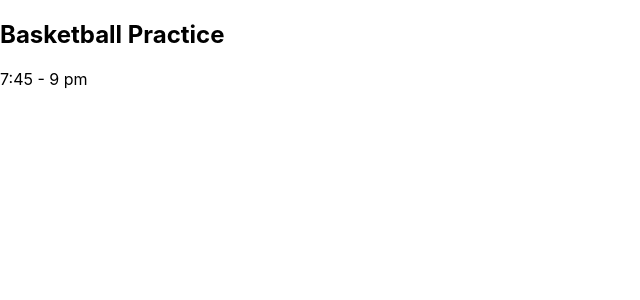
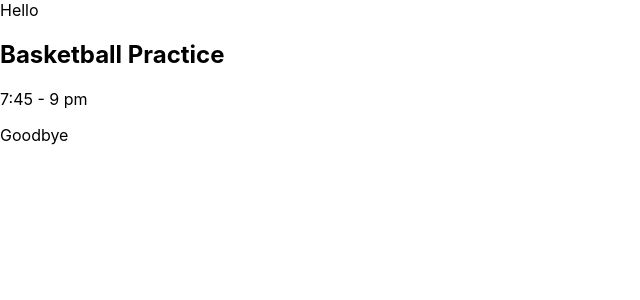
Before and after one commit to nehemias-bit/County-Fair-UX-Collab, a React (Create React App) app in the folder client/: page / in a window 1280 px wide. Shown: the top 300 px of the page, without its empty margins (0-640 px from the left). Built offline with nearby package versions, Linux system fonts and the light colour scheme.

Commit message:
header and footer

```diff
--- a/client/src/App.js
+++ b/client/src/App.js
@@ -1,4 +1,6 @@
 import React from "react";
+import Header from './components/Header'
+import Footer from './components/Footer'
 
 // define our Event component
 class App extends React.Component {
@@ -10,8 +12,10 @@ class App extends React.Component {
     // make sure to return some UI
     return (
       <div>
+        <Header />
         <h2>Basketball Practice</h2>
         <p>7:45 - 9 pm</p>
+        <Footer />
       </div >
     );
   }
--- /dev/null
+++ b/client/src/components/Footer.jsx
@@ -0,0 +1,13 @@
+import React from 'react';
+import { Link } from 'react-router-dom';
+
+export default function Footer(props) {
+
+
+  return (
+    <div>
+      Goodbye
+      </div>
+
+  )
+}
--- /dev/null
+++ b/client/src/components/Header.jsx
@@ -0,0 +1,13 @@
+import React from 'react';
+import { Link } from 'react-router-dom';
+
+export default function Header(props) {
+
+
+  return (
+    <div>
+      Hello
+      </div>
+
+  )
+}
```
